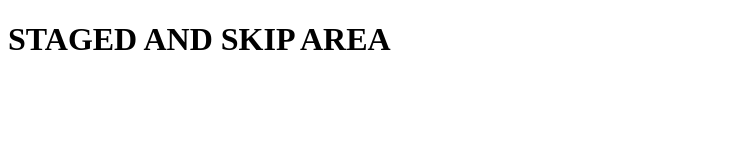
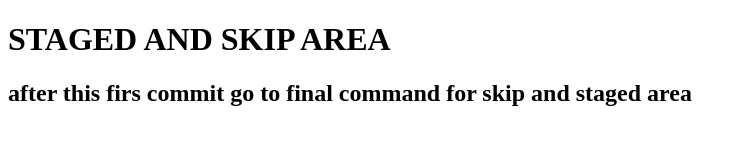
Before and after one commit to prashant2979/skip-staged-area, a plain HTML site: page index.html in a window 1280 px wide. Shown: the whole page, without its empty margins (0-745 px from the left). Drawn offline with Linux system fonts and the light colour scheme.

Commit message:
this command for skip staged area

```diff
--- a/index.html
+++ b/index.html
@@ -7,6 +7,7 @@
 </head>
 <body>
     <H1>STAGED AND SKIP AREA </H1>
+    <h2>after this firs commit go to final command for skip and staged area</h2>
 
 </body>
 </html>
```
